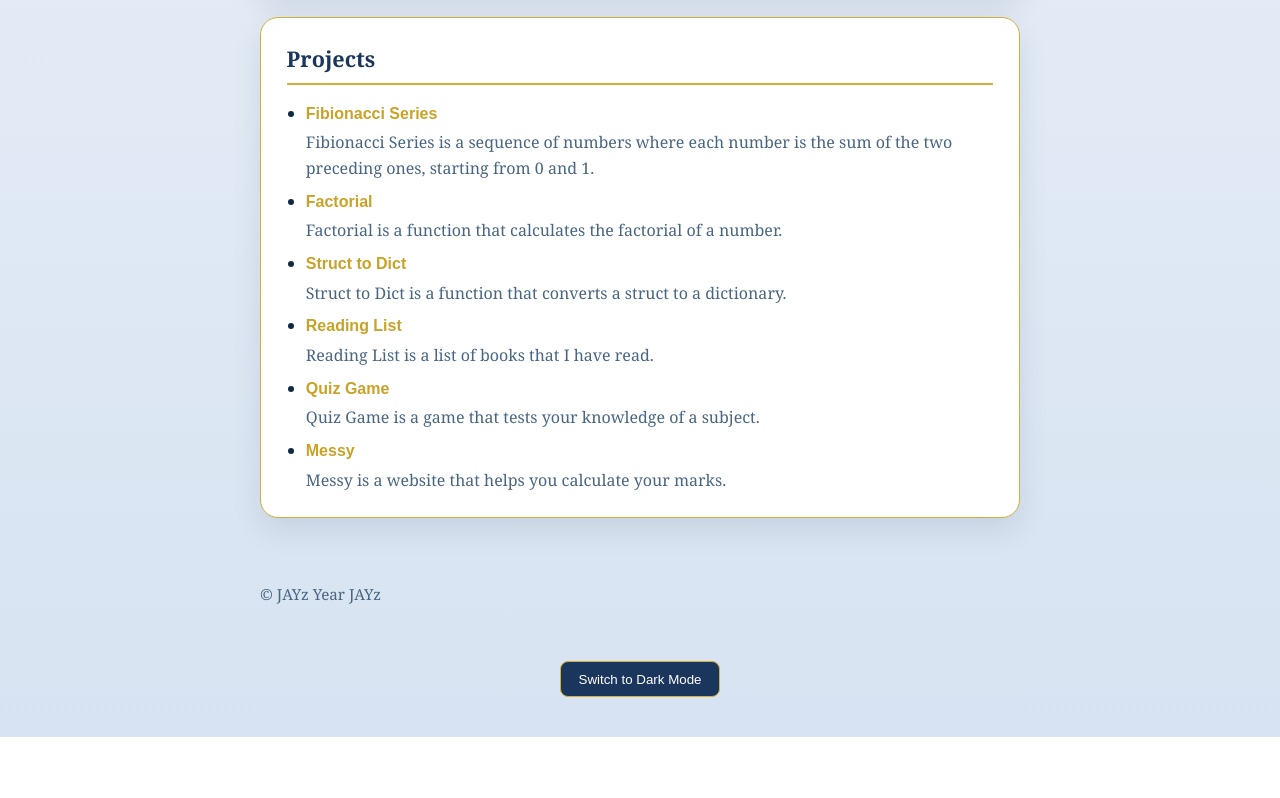
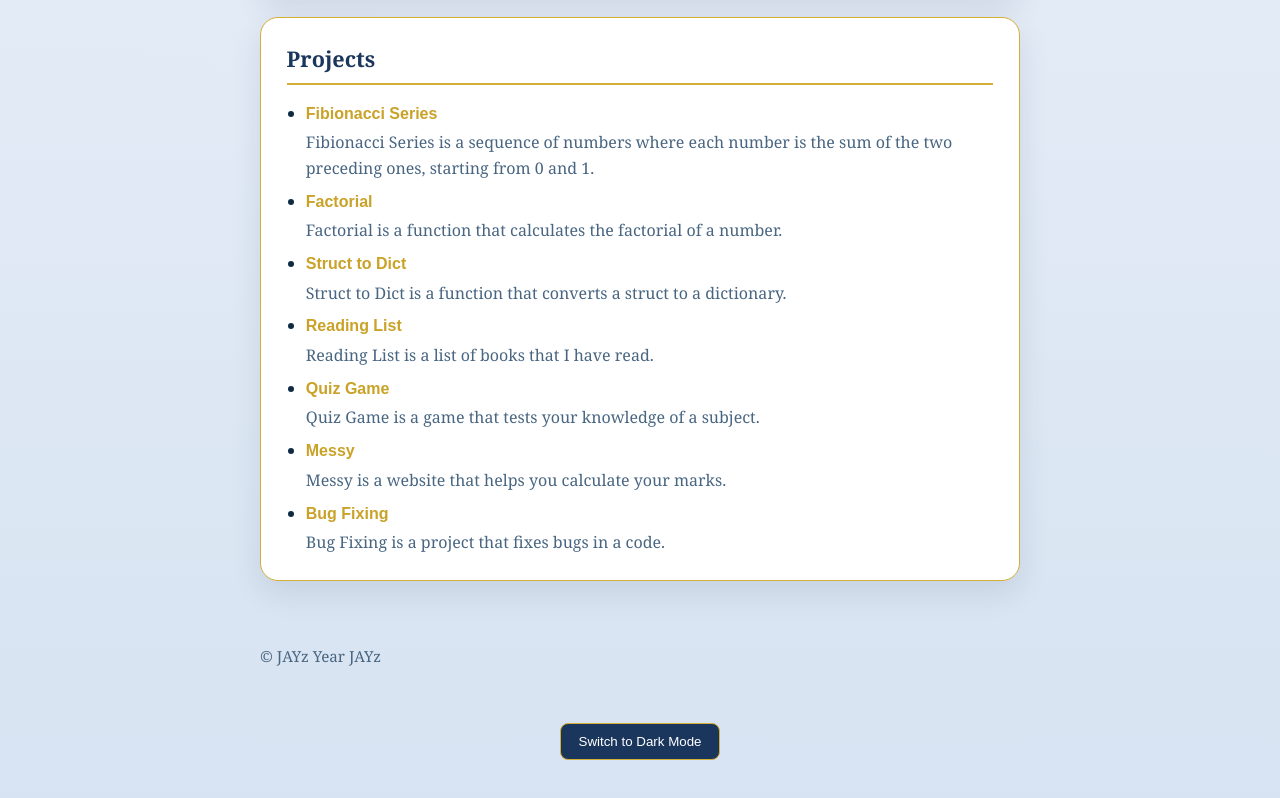
Before and after one commit to Jay-z007/portfolio_lab, a plain HTML site: page index.html in a window 1280 px wide. Shown: the part 736-1534 px from the top of the page. Before the commit the page ends 1473 px from the top, so only its background shows below. Drawn offline with Linux system fonts and the light colour scheme.

Commit message:
Final Update

```diff
--- a/index.html
+++ b/index.html
@@ -64,6 +64,10 @@
             <a href="https://github.com/Jay-z007/messy">Messy </a>
             <p>Messy is a website that helps you calculate your marks.</p>
           </li>
+          <li>
+            <a href="https://github.com/Jay-z007/bug_fixing">Bug Fixing</a>
+            <p>Bug Fixing is a project that fixes bugs in a code.</p>
+          </li>
         </ul>
       </section>
     </main>
```
